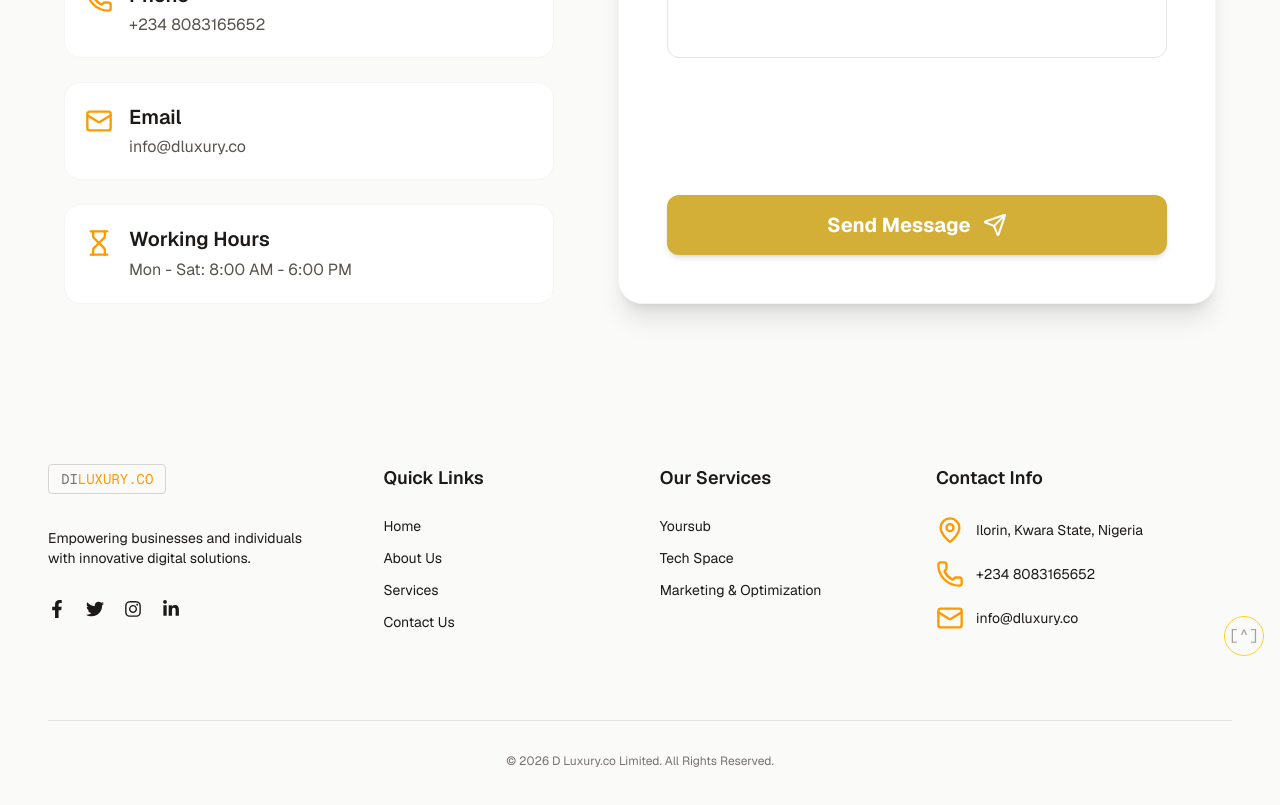
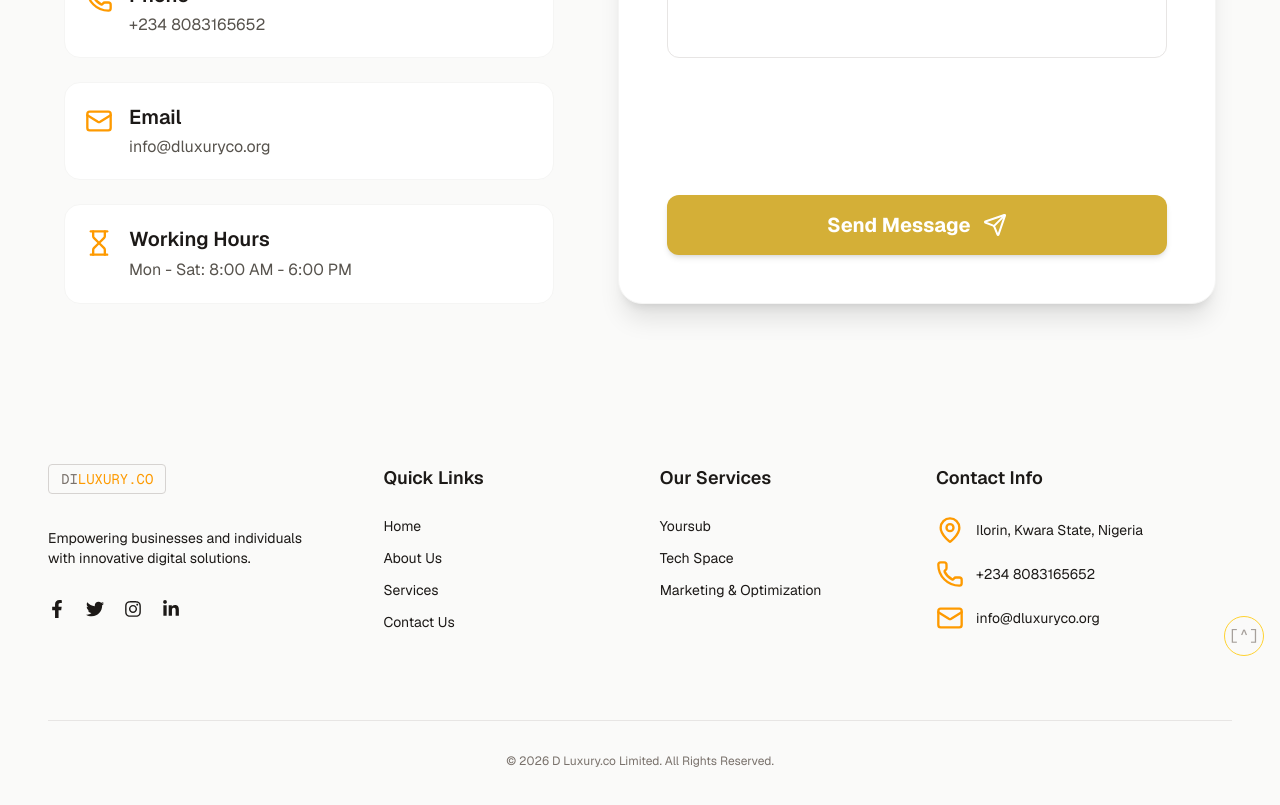
Before and after one commit to PerceptronCipher/dl-luxury, a Next.js app: page / in a window 1280 px wide. Shown: the part 3280-4085 px from the top of the page. Built offline with nearby package versions, Linux system fonts and the light colour scheme.

Commit message:
first commit

```diff
--- a/component/Footer.jsx
+++ b/component/Footer.jsx
@@ -160,7 +160,7 @@ const Footer = () => {
                   href="mailto:info@dluxury.co"
                   className="hover:text-amber-600 transition"
                 >
-                  info@dluxury.co
+                  info@dluxuryco.org
                 </a>
               </div>
             </div>
--- a/component/Touch.jsx
+++ b/component/Touch.jsx
@@ -24,7 +24,7 @@ const Touch = () => {
     const subject = encodeURIComponent("New Message");
     const body = encodeURIComponent(message);
 
-    const mailtoLink = `mailto:info@dluxury.co?subject=${subject}&body=${body}`;
+    const mailtoLink = `mailto:info@dluxuryco.org?subject=${subject}&body=${body}`;
 
     window.location.href = mailtoLink;
   };
@@ -97,7 +97,7 @@ const Touch = () => {
                     href="mailto:info@dluxury.co"
                     className="text-stone-600 hover:text-amber-600 transition"
                   >
-                    info@dluxury.co
+                    info@dluxuryco.org
                   </a>
                 </div>
               </div>
```
